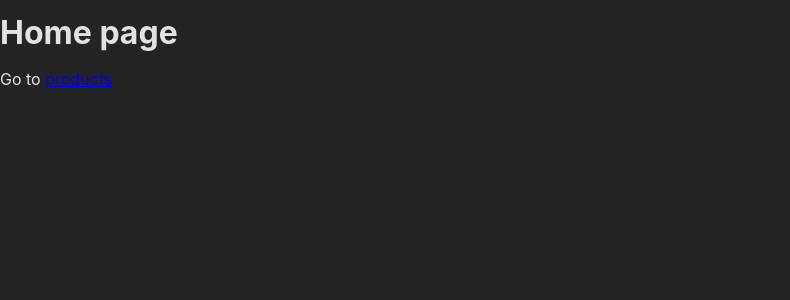
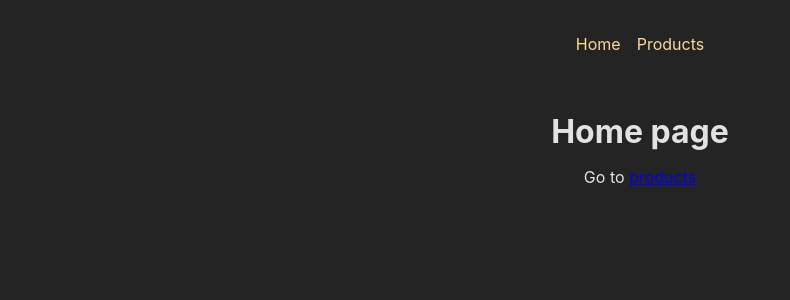
Before and after one commit to PraneethBunny123/react-router-basic, a React (Create React App) app: page / in a window 1280 px wide. Shown: the top 300 px of the page, without its empty margins (0-790 px from the left). Built offline with nearby package versions, Linux system fonts and the light colour scheme.

Commit message:
Added nested routing, made a root page that will stay as header for its children pages. For this the Root is wrapped around its children (Homapage, Products). created a MainNav which is imported in Root page and Outlet is used from react-router-dom to where the children pages should be rendered

```diff
--- /dev/null
+++ b/src/components/MainNav.js
@@ -0,0 +1,19 @@
+import { Link } from "react-router-dom"
+import classes from './MainNav.module.css'
+
+export default function MainNav() {
+    return (
+        <header className={classes.header}>
+            <nav>
+                <ul className={classes.list}>
+                    <li>
+                        <Link to='/'>Home</Link>
+                    </li>
+                    <li>
+                        <Link to='/products'>Products</Link>
+                    </li>
+                </ul>
+            </nav>
+        </header>
+    )
+}
--- /dev/null
+++ b/src/components/MainNav.module.css
@@ -0,0 +1,23 @@
+.header {
+    max-width: 60rem;
+    margin: auto;
+    padding: 2rem;
+    display: flex;
+    justify-content: center;
+  }
+
+  .list {
+    display: flex;
+    gap: 1rem;
+  }
+
+  .list a {
+    text-decoration: none;
+    color: var(--color-primary-400);
+  }
+
+  .list a:hover,
+  .list a.active {
+    color: var(--color-primary-800);
+    text-decoration: underline;
+  }
--- /dev/null
+++ b/src/pages/Root.js
@@ -0,0 +1,17 @@
+import { Outlet } from "react-router-dom"
+import MainNav from "../components/MainNav"
+import classes from './Route.module.css'
+
+export default function Root() {
+    return (
+        <>
+            <MainNav />
+            <main className={classes.content}>
+                <Outlet />
+            </main>
+
+        </>
+
+
+    )
+}
--- /dev/null
+++ b/src/pages/Route.module.css
@@ -0,0 +1,4 @@
+.content {
+    margin: 2rem auto;
+    text-align: center;
+}
```
Also changed, not shown: src/App.js (+9 -2 lines).
